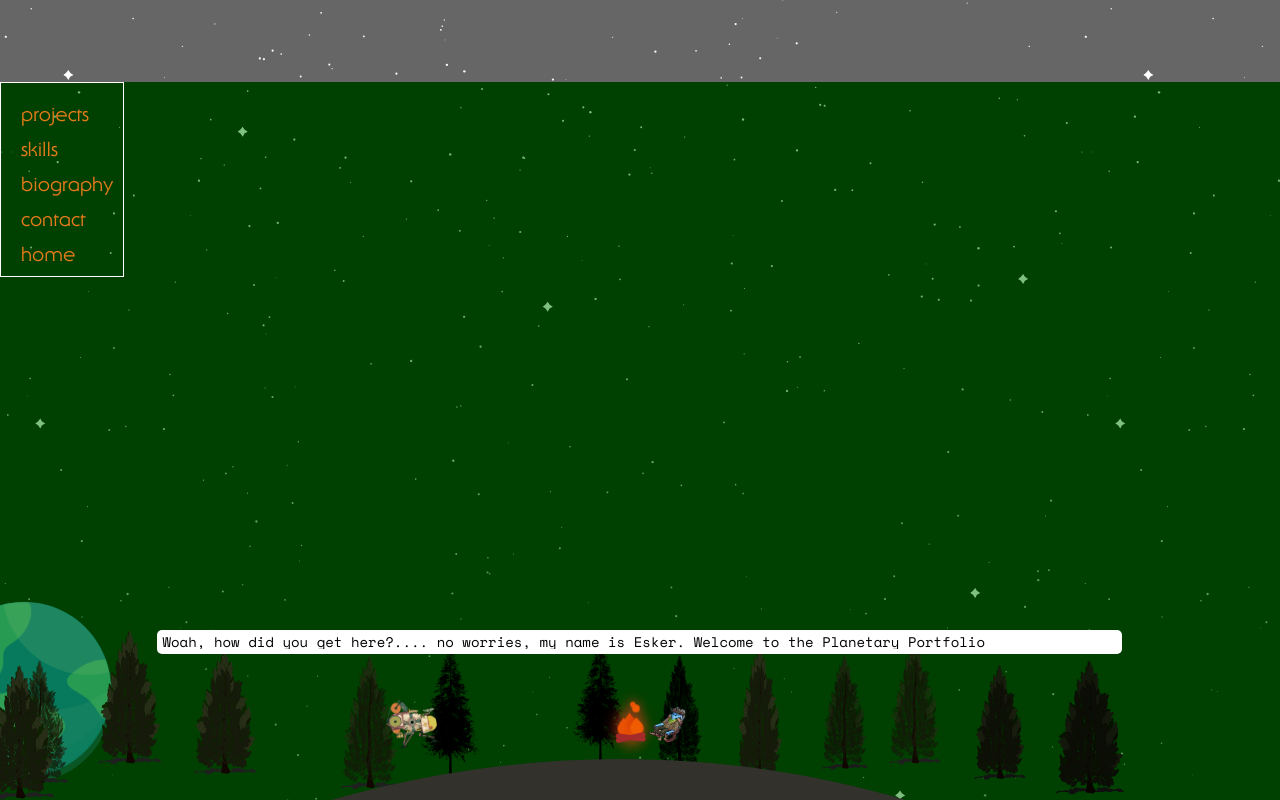
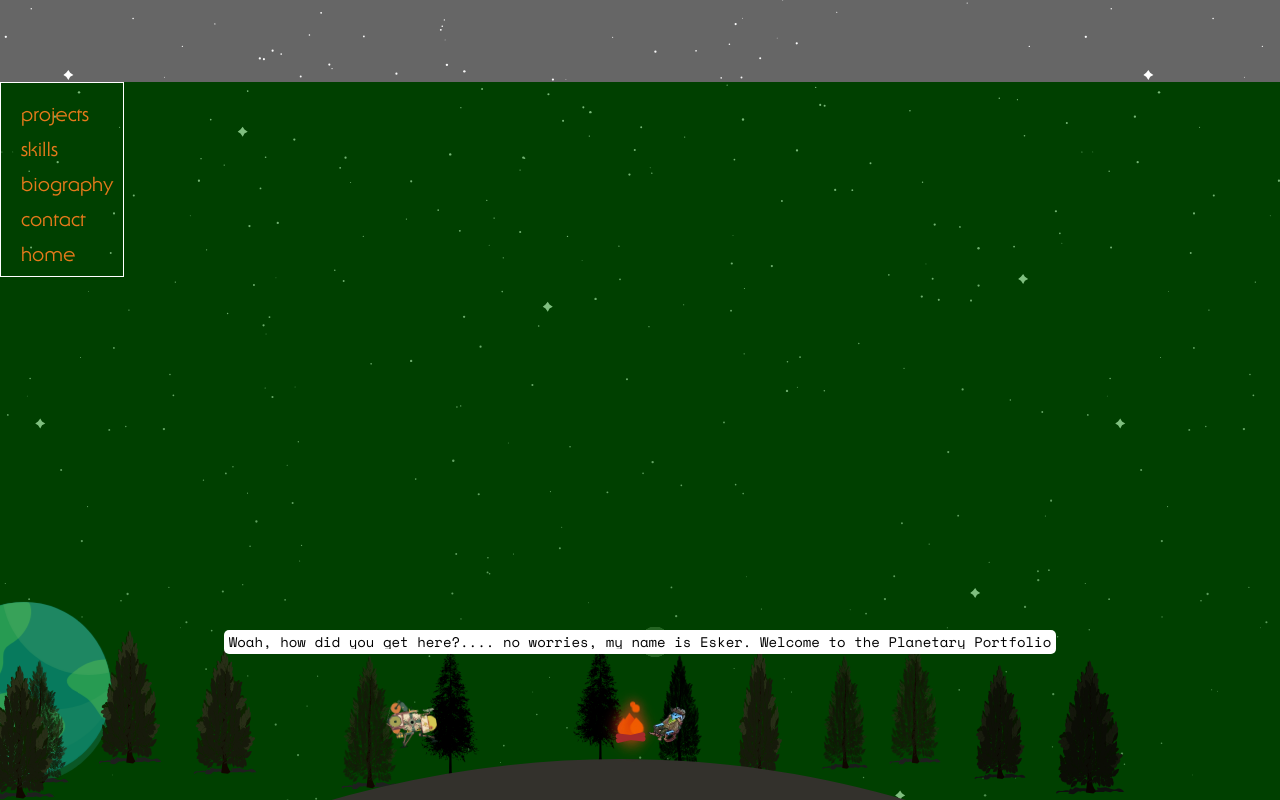
Before and after one commit to Tybenson0/PlanetaryPortfolio, a React (Create React App) app: page /contact in a window 1280 px wide. Built offline with nearby package versions, Linux system fonts and the light colour scheme.

Commit message:
esker's dialogue fix

```diff
--- a/src/App.css
+++ b/src/App.css
@@ -48,7 +48,7 @@ a {
 }
 
 .eskers-dialogue-container {
-  width: 75%;
+  max-width: 75%;
   height: fit-content;
   grid-row: 7/9;
   grid-column: 1/7;
@@ -64,7 +64,7 @@ a {
   overflow: hidden;
 }
 .esker-dialogue {
-  width: fit-content;
+  max-width: 100%;
   height: fit-content;
   max-height: 10vh;
   overflow: auto;
@@ -412,7 +412,7 @@ html, body, #root {
 }
 .smoke-container {
   padding: 0;
-  grid-column: 3/4;
+  grid-column: 3/5;
   grid-row: 7/9;
   display: flex;
   flex-direction: column;
@@ -448,8 +448,8 @@ html, body, #root {
 {
   position: fixed;
   list-style: none;
-  width: 1rem;
-  height: 1rem;
+  width: 3rem;
+  height: 3rem;
   background-color: #4a4a46;
   border-radius: 50%;
   transform: translate(1rem);
--- a/src/app/esker.js
+++ b/src/app/esker.js
@@ -4,7 +4,7 @@ export const eskerSlice = createSlice({
   name: 'esker',
   initialState: {
     // Existing state properties
-    strings: ['Woah! how did you get there? no worries', 'gfdjkjfkl;jdajfkldlafjdkl;ajkslf', 'String 3'],
+    strings: ['Woah! how did you get there? no worries', 'gfdjkjfkl;jdajfkldlafjdkl;ajkslf', ''],
     selectedString: 'Woah, how did you get here?.... no worries, my name is Esker. Welcome to the Planetary Portfolio ',
     display: false,
   },
--- a/src/nav.js
+++ b/src/nav.js
@@ -8,7 +8,7 @@ const Nav = () => {
         <div className='nav-container-0'>
             <ul className='nav-ul'>
                 <li className='nav-li'>
-                    <Link to="projects" className='nav-link' onClick={() => dispatch(selectString())}>projects</Link>
+                    <Link to="projects" className='nav-link' onClick={() => dispatch(selectString(2))}>projects</Link>
                 </li>
                 <li className='nav-li'>
                     <Link to="skills" className='nav-link'>skills</Link>
```
